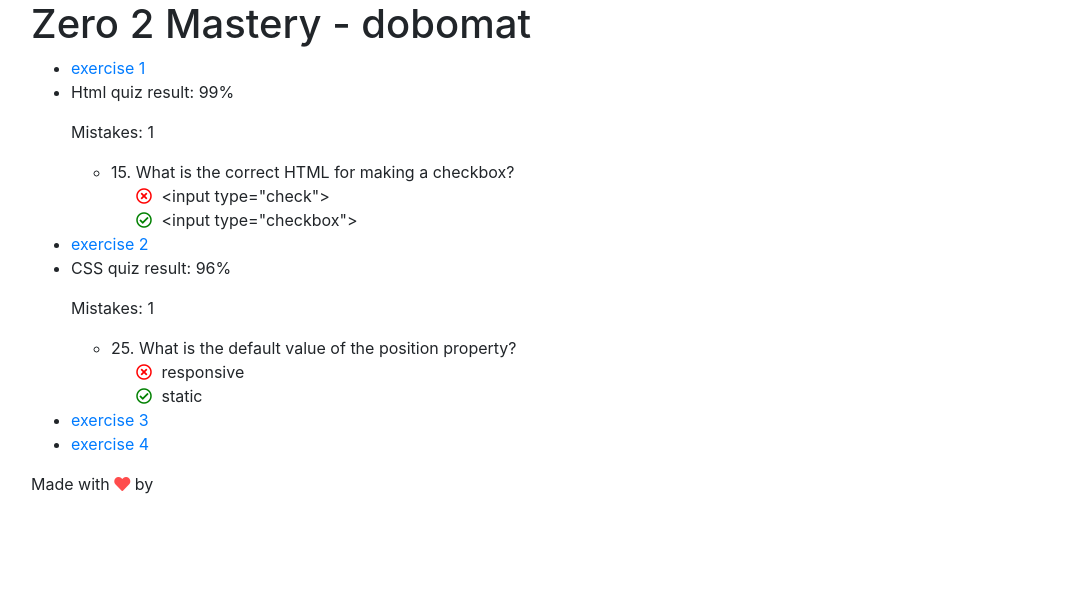
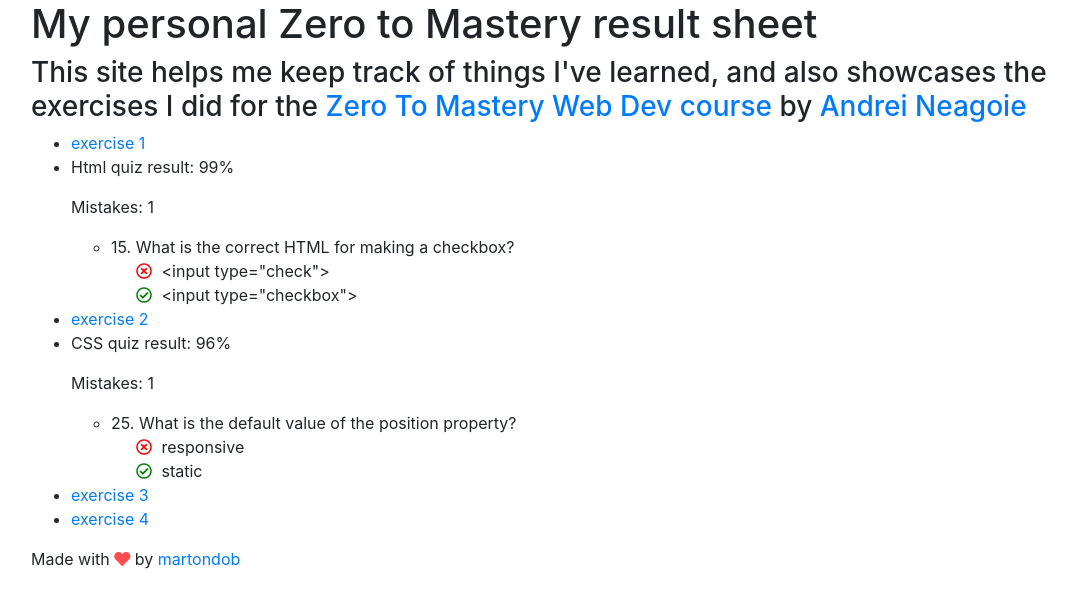
Before and after one commit to martondob/my-zero-to-mastery-results, a plain HTML site: page index.html in a window 1280 px wide. Shown: the whole page, without its empty margins (54-1131 px from the left). Drawn offline with nearby package versions, Linux system fonts and the light colour scheme.

Commit message:
minor modifications to README and main index.php

```diff
--- a/index.html
+++ b/index.html
@@ -6,7 +6,7 @@
 	<meta name="viewport" content="width=device-width, initial-scale=1, shrink-to-fit=no">
 
 	<!-- TITLE -->
-	<title>Zero 2 Mastery - dobomat</title>
+	<title>My personal Zero to Mastery result sheet - martondob</title>
 
 	<!-- CUSTOM STYLES -->
 	<link rel="stylesheet" type="text/css" href="css/style_min.css">
@@ -22,8 +22,11 @@
 	<div class="container">
 		<header>
 			<h1>
-				Zero 2 Mastery - dobomat
+				My personal Zero to Mastery result sheet
 			</h1>
+			<h3>
+				This site helps me keep track of things I've learned, and also showcases the exercises I did for the <a href="https://www.udemy.com/the-complete-web-developer-in-2018">Zero To Mastery Web Dev course</a> by <a href="https://github.com/aneagoie">Andrei Neagoie</a>
+			</h3>
 		</header>
 		<main>
 			<ul>
@@ -84,7 +87,7 @@
 			</ul>
 		</main>
 		<footer>
-			Made with <i class="fas fa-heart"></i> by
+			Made with <i class="fas fa-heart"></i> by <a href="https://github.com/martondob">martondob</a>
 		</footer>
 	</div>
 </body>
```
Also changed, not shown: 1 other file.
